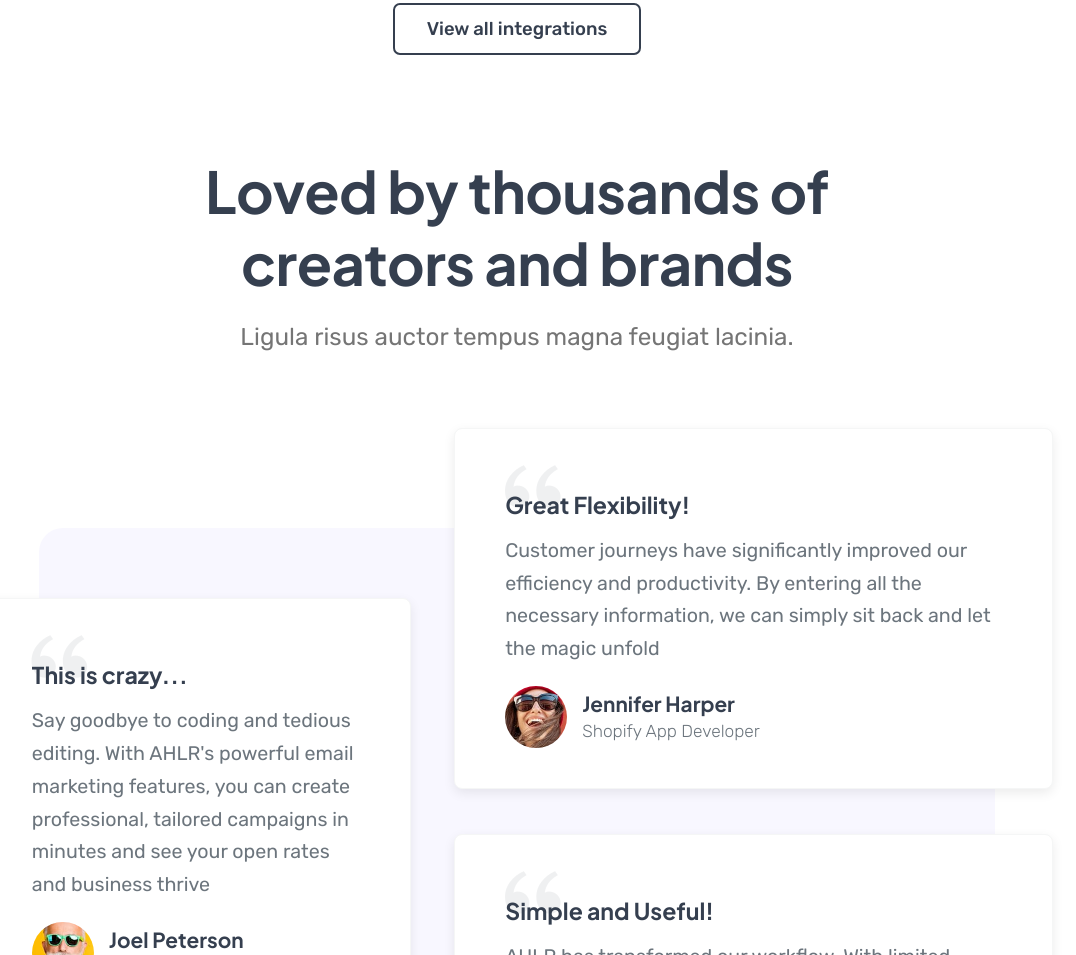
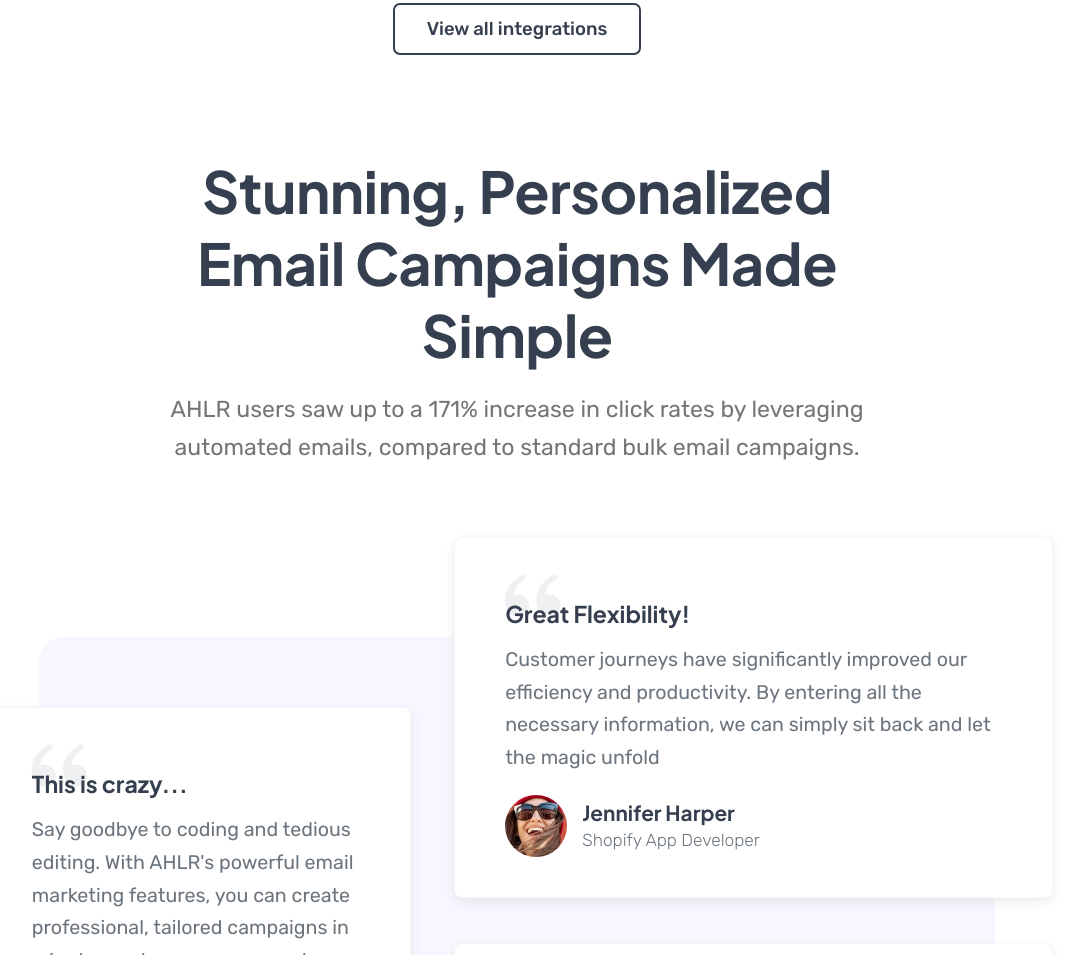
Before and after one commit to harbhushan/ahlr-website, a plain HTML site: page index.html in a window 1280 px wide. Shown: the part 10101-11056 px from the top of the page, without its empty margins (123-1199 px from the left). Drawn offline with Linux system fonts and the light colour scheme; files whose address does not match are found by name.

Commit message:
Text change

```diff
--- a/index.html
+++ b/index.html
@@ -1681,10 +1681,10 @@
 							<div class="section-title mb-70">
 
 								<!-- Title -->
-								<h2 class="s-50 w-700">Loved by thousands of creators and brands</h2>
+								<h2 class="s-50 w-700">Stunning, Personalized Email Campaigns Made Simple</h2>
 
 								<!-- Text -->
-								<p class="s-21 color--grey">Ligula risus auctor tempus magna feugiat lacinia.</p>
+								<p class="s-20 color--grey">AHLR users saw up to a 171% increase in click rates by leveraging automated emails, compared to standard bulk email campaigns.</p>
 
 							</div>
 						</div>
```
